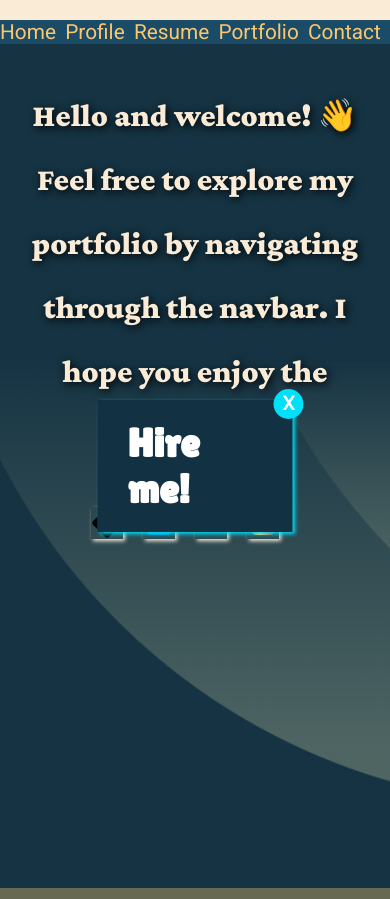
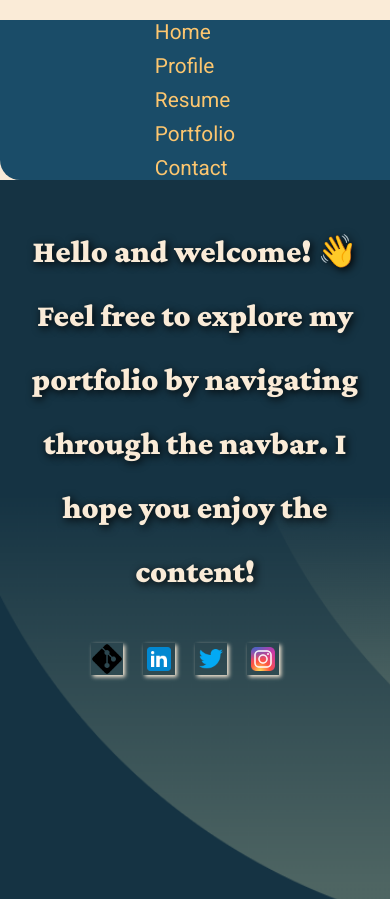
Before and after one commit to Tayokanch/My-Portfolio, a React (Vite) app: page / in a window 390 px wide. Shown: the top 899 px of the page. Built offline with nearby package versions, Linux system fonts and the light colour scheme.

Commit message:
worked on the header responsiveness

```diff
--- a/src/Header-Components/Header.css
+++ b/src/Header-Components/Header.css
@@ -13,7 +13,10 @@ header{
     display: grid;
     grid-template-columns: 200px 1fr;
     column-gap: 20px;
+
 }
+
+
 
 
 header > h1{
@@ -76,10 +79,18 @@ header > ul> li:hover::after{
         text-align: center;
 
     }
-    header > ul {
-        display: grid;
-        grid-auto-rows: auto;
-        column-gap: 0px;
-        border-radius: 0px;
-    }
+header > ul {
+    display: grid;
+/*     grid-template-columns: repeat(auto-fill, minmax(auto, 1fr));
+ */   grid-auto-flow: row;
+    align-items: center;
+
+    justify-content: center;
+    row-gap: 10px;
+}
+
+
+
+
+
   }
--- a/src/MainComponents/Home.css
+++ b/src/MainComponents/Home.css
@@ -20,11 +20,11 @@
     transform: translate(-50%, -50%);
     background-color: var(--side-color);
     padding: 20px 30px;
-    color: white;
+    color:var(--lightcream);
     font-weight: bold;
     font-family: 'Lilita One';
     font-size: 2.5rem;
-    box-shadow: 2px 2px 4px var(--match-color);
+    box-shadow: 2px 2px 4px var(--deepbrown-color);
     z-index: 1;
     animation: fallAndDrop 2s ease-in-out forwards;
 }
@@ -50,7 +50,7 @@
     font-family: 'roboto';
     top: -11px;
     right: -11px;
-    background-color: var(--match-color);
+    background-color: var(--deepbrown-color);
     border-radius: 50%;
     width: 30px;
     height: 30px;
@@ -133,4 +133,8 @@
     .about-main  > section:last-of-type > img {
       display: none;
     }
+    .hire-me{
+        display: none;
+    }
+
   }
--- a/src/MainComponents/Portfolio.css
+++ b/src/MainComponents/Portfolio.css
@@ -5,15 +5,16 @@
     background-color: #07527de7;
     display: grid;
     grid-template-columns: repeat(auto-fit, minmax(200px, 1fr));
-     column-gap: 20px;
+    column-gap: 20px;
     padding: 0 10px ;
 
 
 }
 .main-porfolio > section >div:last-of-type {
-    position: relative;
+    display: grid;
+    place-items: center;
     width: 100%;
-    padding: 10px;
+    padding: 5px;
     margin-top: 20px;
     text-align: center;
 }
@@ -21,22 +22,24 @@
 .main-porfolio > section >div:last-of-type > button {
     font-family: 'roboto';
     font-size: 1.2rem;
-    position: absolute;
-    top: 45%;
-    left: 50%;
-    color: var(--match-color);
+    font-family: 'Bungee';
+    color: var(--lightcream);
     background-color:var(--side-color);
-    box-shadow: inset 0px 0px 2px 3px var(--match-color);
+    box-shadow:  0px 0px 2px 3px var(--lightcream);
     padding: 10px 40px;
-    transform: translate(-50%, -50%);
-    border: 1px solid var(--match-color);
+    border: 1px solid var(--deepbrown-color);
     outline: none;
+    transition: background-color 1.5s ease-in-out ;
 
 }
 
 
 .main-porfolio > section >div:last-of-type > button:hover{
     cursor: pointer;
+    background-color: var(--lightcream);
+    color: var(--side-color);
+    box-shadow:  0px 0px 2px 3px var(--deepbrown-color);
+
 
 }
 
@@ -61,7 +64,7 @@
     font-family: 'roboto';
     line-height: 1.4rem;
     padding: 10px;
-    color:  rgb(247, 238, 227);;
+    color:  rgb(247, 238, 227);
 
 
 }
```
